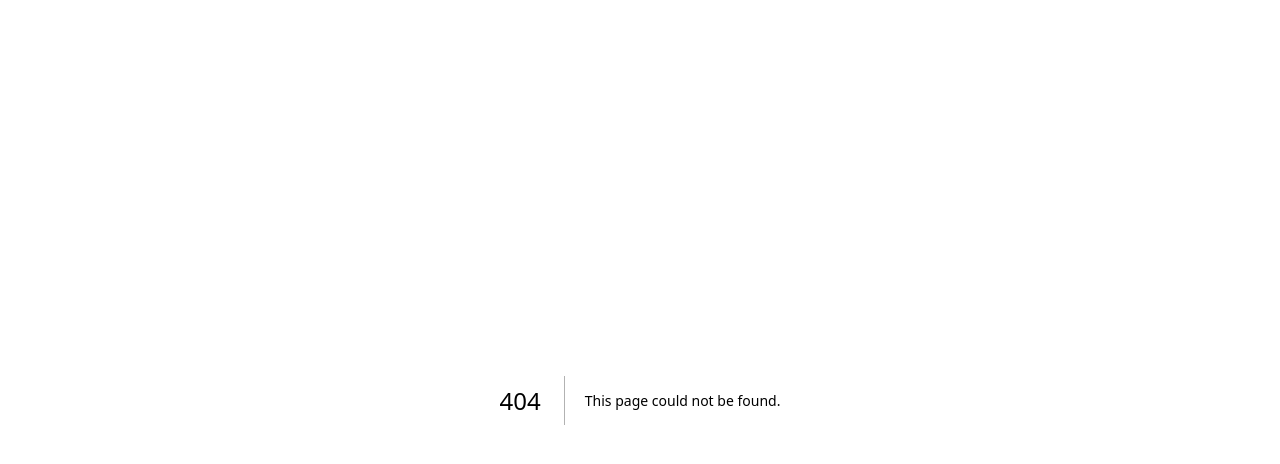
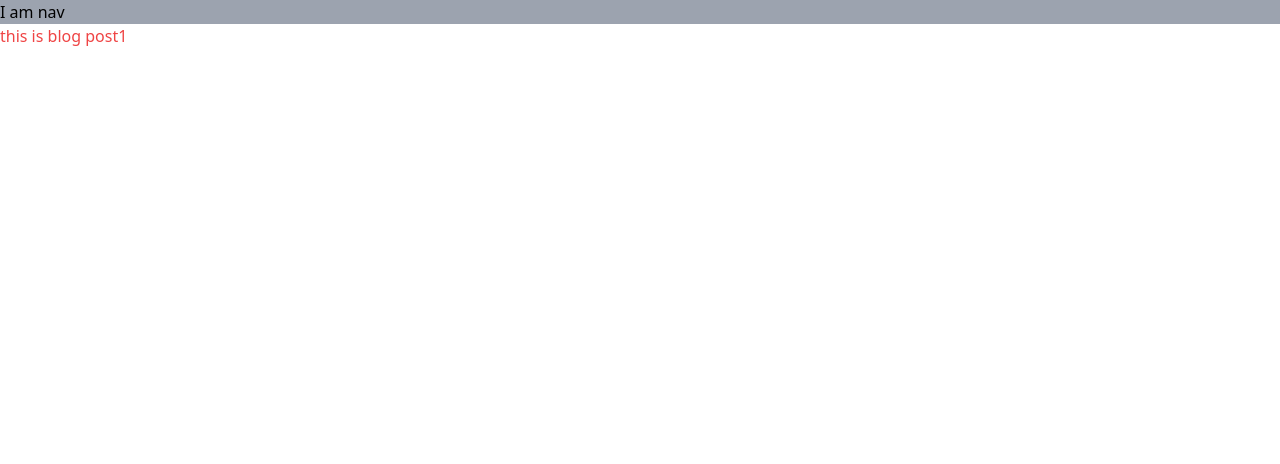
Before and after one commit to AryanKumarOfficial/strapi-frontend, a Next.js app: page /blog/1 in a window 1280 px wide. Before the commit this address had no page. Shown: the top 464 px of the page. Built offline with nearby package versions, Linux system fonts and the light colour scheme.

Commit message:
integrated sanity  to frontend

```diff
--- a/package.json
+++ b/package.json
@@ -6,13 +6,17 @@
     "dev": "next dev",
     "build": "next build",
     "start": "next start",
-    "lint": "next lint"
+    "lint": "next lint",
+    "both": "concurrently \"yarn dev\" \"nodemon backend/index.js\""
   },
   "dependencies": {
+    "@portabletext/react": "^3.0.4",
     "autoprefixer": "10.4.14",
+    "concurrently": "^8.2.0",
     "eslint": "8.45.0",
     "eslint-config-next": "13.4.10",
     "next": "13.4.10",
+    "next-sanity": "^5.1.2",
     "postcss": "8.4.26",
     "react": "18.2.0",
     "react-dom": "18.2.0",
--- a/pages/_app.js
+++ b/pages/_app.js
@@ -1,5 +1,11 @@
 import '@/styles/globals.css'
+import Head from 'next/head'
 
 export default function App({ Component, pageProps }) {
-  return <Component {...pageProps} />
+  return <>
+    <Head>
+      <link rel="shortcut icon" href="https://www.svgrepo.com/show/327408/logo-vercel.svg" type="image/x-icon" />
+    </Head>
+    <Component {...pageProps} />
+  </>
 }
--- /dev/null
+++ b/pages/blog/[slug].js
@@ -0,0 +1,22 @@
+import React from "react";
+import { useRouter } from "next/router";
+
+
+const BlogPost = () => {
+    const router = useRouter();
+    const { slug } = router.query;
+
+    return (
+        <>
+            <div className="blog-post">
+                <div className="nav bg-gray-400">
+                    I am nav
+                </div>
+                <span className="text-red-500">this is blog post</span>
+                <span className="text-red-500">{slug}</span>
+            </div>
+        </>
+    );
+}
+
+export default BlogPost;
--- a/pages/index.js
+++ b/pages/index.js
@@ -1,11 +1,51 @@
 import Image from 'next/image'
 import { Inter } from 'next/font/google'
+import { createClient } from 'next-sanity'
+import { PortableText } from '@portabletext/react'
 
 const inter = Inter({ subsets: ['latin'] })
 
-export default function Home() {
+const Home = ({ blogs }) => {
+  console.log(blogs[0].content, 'blogs');
   return (
-   <>
-   </>
+    <>
+      <div className="home">
+        <div className="nav bg-gray-400">
+          I am nav
+        </div>
+        <h2>{blogs[0].title}</h2>
+        <div className="">
+          <PortableText
+            value={blogs[0].content}
+            projectId="ybwz3gr5"
+            dataset="production"
+            serializers={{
+              h1: (props) => <h1 className="text-red-500" {...props} />,
+              img: ({ node }) => <Image src={node.asset.url} width={node.asset.metadata.dimensions.width} height={node.asset.metadata.dimensions.height} />,
+              li: ({ children }) => <li className="text-red-500">{children}</li>,
+            }}
+          />
+        </div>
+      </div>
+    </>
   )
 }
+
+export default Home;
+
+export async function getStaticProps() {
+  const client = createClient({
+    projectId: 'ybwz3gr5',
+    dataset: 'production',
+    useCdn: false
+  })
+
+  const blogs = await client.fetch(`*[_type == "blog"]
+  `)
+  return {
+    props: {
+      blogs
+    }
+  }
+}
+// {title, body, mainImage, slug}
```
Also changed, not shown: 1 other file (tests, documents, lock files or other folders).
